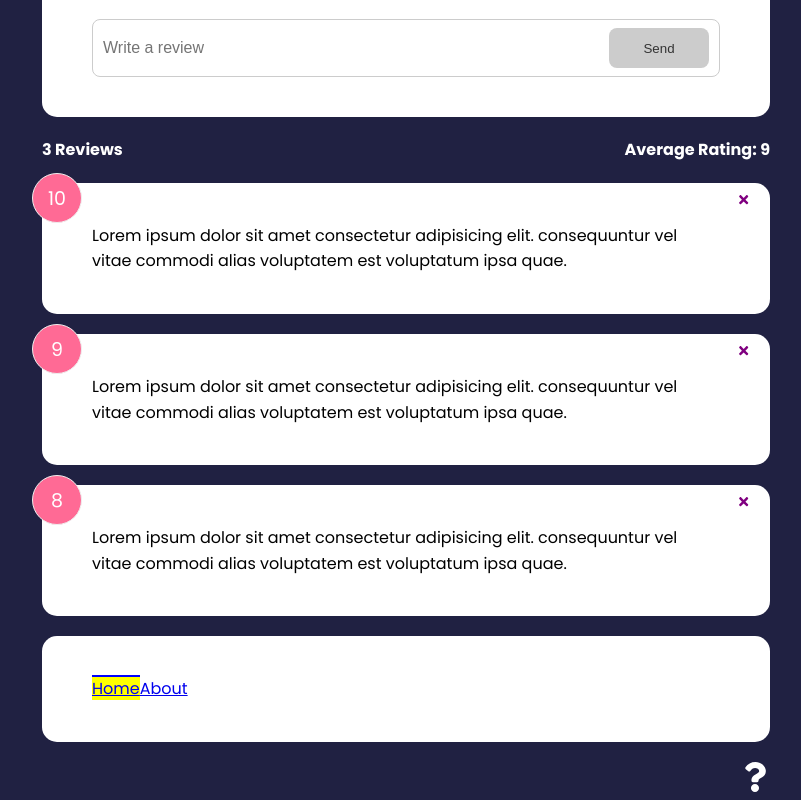
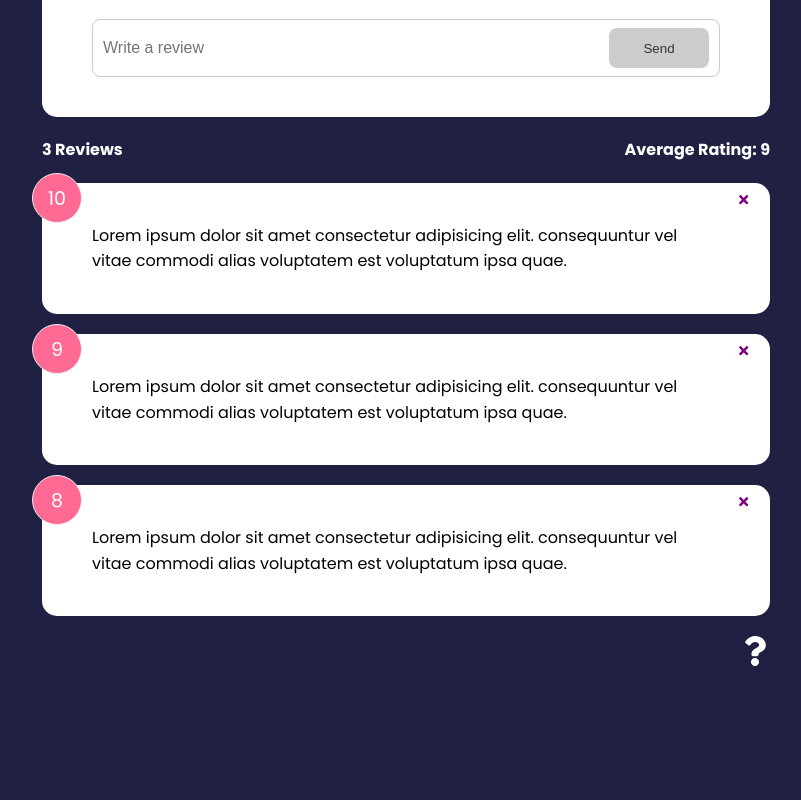
Before and after one commit to zuuhair11/feedback-app, a React (Create React App) app: page / in a window 1280 px wide. Shown: the part 296-1096 px from the top of the page, without its empty margins (234-1035 px from the left). After the commit the page ends 970 px from the top, so only its background shows below. Built offline with nearby package versions, Linux system fonts and the light colour scheme.

Commit message:
Clean up for starte using the Context API

```diff
--- a/src/App.js
+++ b/src/App.js
@@ -1,6 +1,5 @@
 import { v4 as uuidv4 } from 'uuid' ;
-import { BrowserRouter,Routes, Route, NavLink } from 'react-router-dom' ;
-import Card from './components/shared/Card' ;
+import { BrowserRouter,Routes, Route } from 'react-router-dom' ;
 import { useState } from 'react' ;
 import Header from './components/Header' ;
 import FeedbackList from './components/FeedbackList' ;
@@ -9,8 +8,7 @@ import FeedbackForm from './components/FeedbackForm' ;
 import AboutIconLink from './components/AboutIconLink' ;
 import AboutPage from './pages/AboutPage' ;
 import FeedbackData from './data/feedbackData' ;
-// Use params
-import Post from './components/Post' ;
+
 
 
 function App() {
@@ -51,25 +49,7 @@ function App() {
                     />
 
                     <Route path='/about' element={ <AboutPage /> } />
-
-                    {/* useParams */}
-                    <Route path='/post/:id/:name' element={ <Post /> } />
-
-                    {/* Navigate */}
-                    <Route path='/post/*' element={ <Post /> } />
                 </Routes>
-
-
-                {/* NavLink */}
-                <Card>
-                    <NavLink to='/' activeclassname='active'>
-                        Home
-                    </NavLink>
-
-                    <NavLink to='/about' activeclassname='active'>
-                        About
-                    </NavLink>
-                </Card>
 
                 {/* Link */}
                 <AboutIconLink />
--- a/src/components/Post.jsx
+++ /dev/null
@@ -1,56 +0,0 @@
-import { useParams } from "react-router-dom" ;
-import { Navigate, useNavigate, Routes, Route } from 'react-router-dom' ;
-
-
-function Post() {
-    // useparams()
-    const params = useParams();
-
-
-
-    // Navigate
-    const status = 200;
-
-    // It's like Link, but here we can do something and then navigate
-    const navigate = useNavigate();
-    const onClick = () => {
-        console.log('Update something on the serve');
-        console.log('Finish updating');
-        console.log('Then go to about page');
-        navigate('/about');
-    }
-
-    if(status === 404) {
-        return <Navigate to='/notfound' />
-    }
-
-    return (
-        <div>
-            {/* useparams */}
-            <h1>Post: { params.id }</h1>
-            <p>Name: { params.name }</p>
-
-            <h1>Post</h1>
-            <button onClick={ onClick }>Click</button>
-
-
-            {/*
-                You rendered descendant <Routes> at "/post"
-                (under <Route path="/post">) but the parent route path has
-                no trailing "*". This means if you navigate deeper,
-                the parent won't match anymore and therefore the child
-                routes will never render.
-                Please change the parent <Route path="/post"> to
-                <Route path="/post/*">.
-
-                ==> We have to change the parent to <Route path="/post/*"
-            */}
-            <Routes>
-                <Route path='/show' element={ <h1>Hello World</h1> }/>
-            </Routes>
-        </div>
-    );
-}
-
-
-export default Post;
```
